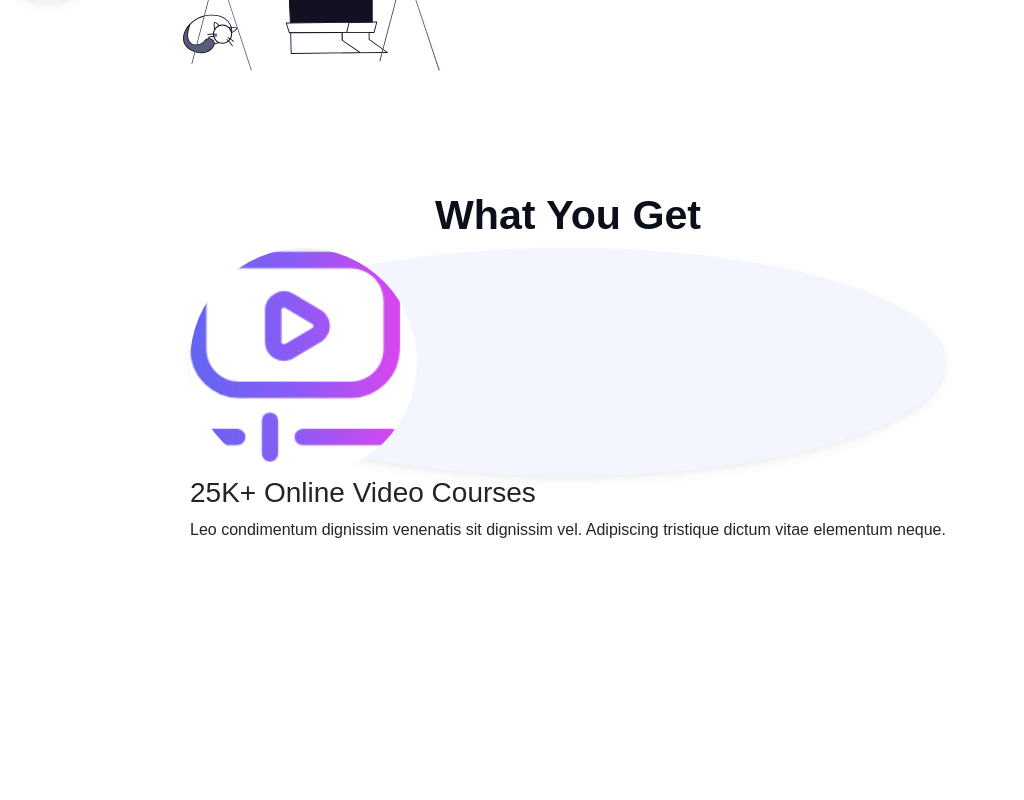
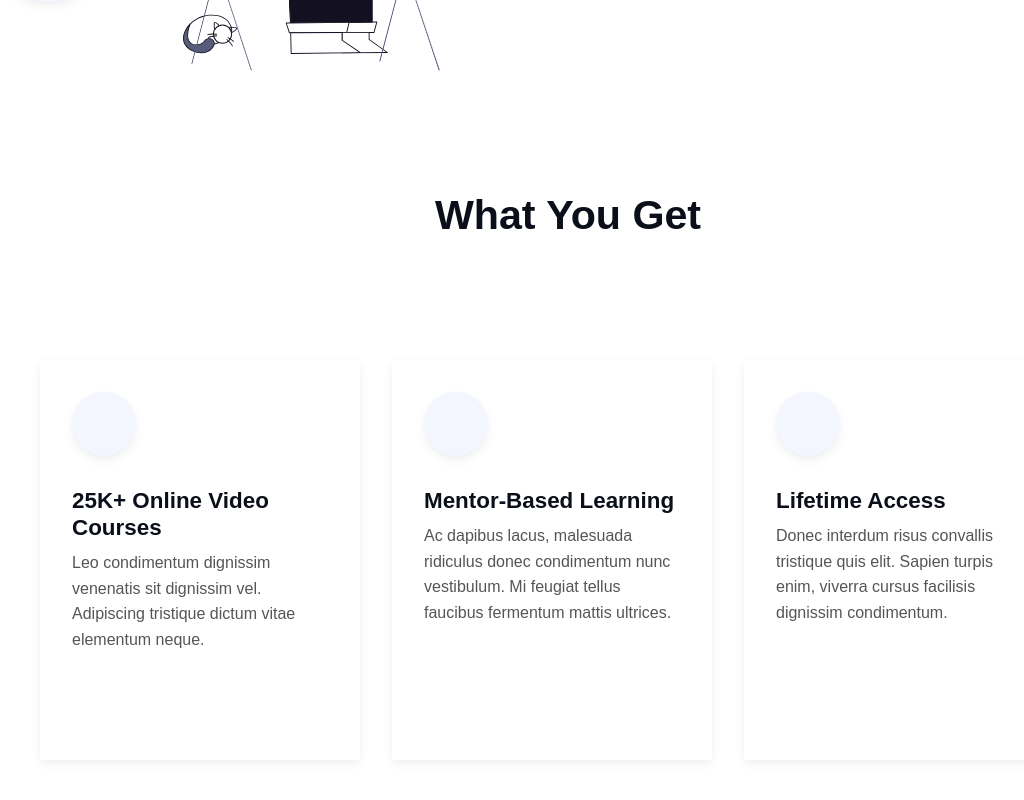
Before and after one commit to ol1mowski/it-shop.de, a React (Create React App) app: page / in a window 1280 px wide. Shown: the part 3019-3819 px from the top of the page, without its empty margins (72-1096 px from the left). Before the commit the page ends 3577 px from the top, so only its background shows below. Built offline with nearby package versions, Linux system fonts and the light colour scheme.

Commit message:
improve sketch to gain section

```diff
--- a/src/Components/GainSection/Gain/Gain.jsx
+++ b/src/Components/GainSection/Gain/Gain.jsx
@@ -8,7 +8,7 @@ const Gain = props => {
         <>
             <div className={style.gainContainer}>
                 <div className={style.gainContainer__imgWrapper}>
-                    <img src={img} alt='icon' className={style.gainContainer__imgWrapper__img} />
+                    {/* <img src={img} alt='icon' className={style.gainContainer__imgWrapper__img} /> */}
                 </div>
                 <div className={style.gainContainer__content}>
                     <h3 className={style.gainContainer__content__h3}>
--- a/src/Components/GainSection/Gain/gain.module.scss
+++ b/src/Components/GainSection/Gain/gain.module.scss
@@ -2,7 +2,23 @@
 
 
 .gainContainer {
+    padding: 2rem;
+    box-shadow: $box-shadow;
+    width: 90vw;
+    height: 25rem;
+    margin: 0 auto;
+    @media screen and (min-width: 600px) {
+        width: 40vw;
+        margin-top: 5rem;
+    }
+    @media screen and (min-width: 1000px) {
+        width: 25vw;
+        margin-right: 2rem;
+    }
     &__imgWrapper {
+        width: 4rem;
+        aspect-ratio: 1;
+        @include d-flex;
         border-radius: 100%;
         background-color: #f3f6ff;
         box-shadow: 0 0.275rem 0.75rem -0.0625rem rgba(11, 15, 25, 0.06), 0 0.125rem 0.4rem -0.0625rem rgba(11, 15, 25, 0.03);
@@ -12,4 +28,13 @@
             border-radius: 70%;
         }
     }
+    &__content {
+        margin-top: 2rem;
+        &__h3 {
+            @include small-headers;
+        }
+        &__p {
+            @include p;
+        }
+    }
 }
--- a/src/Components/GainSection/GainSection.jsx
+++ b/src/Components/GainSection/GainSection.jsx
@@ -1,31 +1,9 @@
-import Gain from './Gain/Gain';
-import style from './gainSection.module.scss';
-import video from '../../assets/icons/gain/video.png';
-import mentor from '../../assets/icons/gain/mentor.png';
-import access from '../../assets/icons/gain/access.png';
-
+import Gain from "./Gain/Gain";
+import style from "./gainSection.module.scss";
+import { GAIN_CONTENT } from "../../data/GainData";
 
 const GainSection = () => {
-
-    const GAIN_CONTENT = [
-        {
-            id: 1,
-            img: video,
-            header: '25K+ Online Video Courses',
-            content: 'Leo condimentum dignissim venenatis sit dignissim vel. Adipiscing tristique dictum vitae elementum neque.',
-        },
-        // {
-        //     id: 2,
-        //     img: mentor,
-        //     header: 'Mentor-Based Learning',
-        //     content: 'Ac dapibus lacus, malesuada ridiculus donec condimentum nunc vestibulum. Mi feugiat tellus faucibus fermentum mattis ultrices.',
-        // }, {
-        //     id: 3,
-        //     img: access,
-        //     header: 'Lifetime Access',
-        //     content: 'Donec interdum risus convallis tristique quis elit. Sapien turpis enim, viverra cursus facilisis dignissim condimentum.',
-        // },
-    ];
+  const gain = GAIN_CONTENT;
 
   return (
     <>
@@ -35,7 +13,8 @@ const GainSection = () => {
             What You Get
           </h2>
         </div>
-                {GAIN_CONTENT.map((val) => (
+        <div className={style.gainSectionContainer__gainWrapper}>
+          {gain.map((val) => (
             <Gain
               key={val.id}
               img={val.img}
@@ -43,6 +22,7 @@ const GainSection = () => {
               content={val.content}
             />
           ))}
+        </div>
       </section>
     </>
   );
--- a/src/Components/GainSection/gainSection.module.scss
+++ b/src/Components/GainSection/gainSection.module.scss
@@ -3,9 +3,19 @@
 .gainSectionContainer {
     margin-top: 5rem;
     @include d-flex-row;
+    gap: 2rem;
+    flex-wrap: wrap;
+    margin-bottom: 3rem;
     &__header {
         &__h2 {
             @include haeders;
         }
     }
+    &__gainWrapper {
+        @include d-flex-row;
+        @media screen and (min-width: 600px) {
+            flex-direction: row;
+            flex-wrap: wrap;
+        }
+    }
 }
--- a/src/Components/InstructionSection/InstructionSection.jsx
+++ b/src/Components/InstructionSection/InstructionSection.jsx
@@ -1,39 +1,11 @@
+import { INSTRUCTION_DATA } from '../../data/InstructionData';
 import Instruction from './Instruction/Instruction';
 import style from './instructionSection.module.scss';
-import img1 from '../../assets/img/gain/1.png';
-import img2 from '../../assets/img/gain/2.png';
-import img3 from '../../assets/img/gain/3.png';
-import img4 from '../../assets/img/gain/4.png';
 
 
 const InstructionSection = () => {
 
-    const INSTRUCTION_DATA = [
-        {
-            id: 1,
-            header: 'Find what fascinates you & choose your course',
-            content: 'Nulla faucibus mauris pellentesque blandit faucibus non. Sit ut et at suspendisse gravida hendrerit scelerisque tempus placerat.',
-            src: img1,
-        },
-        {
-            id: 2,
-            header: 'Learn by doing',
-            content: 'Tristique sed pharetra feugiat tempor sagittis. Ultricies eu bibendum adipiscing lacinia. Quisque praesent aliquam tempus phasellus ut integer ac nunc dapibus.',
-            src: img2,
-        },
-        {
-            id: 3,
-            header: 'Get instant expert feedback',
-            content: 'Duis euismod enim, facilisis risus tellus pharetra lectus diam neque. Nec ultrices mi faucibus est. Magna ullamcorper potenti elementum ultricies auctor nec volutpat augue.',
-            src: img3,
-        },
-        {
-            id: 4,
-            header: 'Put your learning into practice & find your dream job',
-            content: 'Sed fermentum ut nibh duis. Dolor pretium arcu, tincidunt ultrices tristique arcu cursus massa gravida tortor nulla, mollis id pretium.',
-            src: img4,
-        },
-    ];
+    const instruction = INSTRUCTION_DATA;
 
     return (
         <>
@@ -41,7 +13,7 @@ const InstructionSection = () => {
                 <h2 className={style.instructionSection__h2}>
                     How Does It Work?
                 </h2>
-                {INSTRUCTION_DATA.map((val) => (
+                {instruction.map((val) => (
                     <Instruction
                         key={val.id}
                         id={val.id}
--- /dev/null
+++ b/src/data/GainData.js
@@ -0,0 +1,23 @@
+import video from '../assets/icons/gain/video.png';
+import mentor from '../assets/icons/gain/mentor.png';
+import access from '../assets/icons/gain/access.png';
+
+export const GAIN_CONTENT = [
+    {
+        id: 1,
+        img: video,
+        header: '25K+ Online Video Courses',
+        content: 'Leo condimentum dignissim venenatis sit dignissim vel. Adipiscing tristique dictum vitae elementum neque.',
+    },
+    {
+        id: 2,
+        img: mentor,
+        header: 'Mentor-Based Learning',
+        content: 'Ac dapibus lacus, malesuada ridiculus donec condimentum nunc vestibulum. Mi feugiat tellus faucibus fermentum mattis ultrices.',
+    }, {
+        id: 3,
+        img: access,
+        header: 'Lifetime Access',
+        content: 'Donec interdum risus convallis tristique quis elit. Sapien turpis enim, viverra cursus facilisis dignissim condimentum.',
+    },
+];
--- /dev/null
+++ b/src/data/InstructionData.js
@@ -0,0 +1,31 @@
+import img1 from '../assets/img/gain/1.png';
+import img2 from '../assets/img/gain/2.png';
+import img3 from '../assets/img/gain/3.png';
+import img4 from '../assets/img/gain/4.png';
+
+export const INSTRUCTION_DATA = [
+    {
+        id: 1,
+        header: 'Find what fascinates you & choose your course',
+        content: 'Nulla faucibus mauris pellentesque blandit faucibus non. Sit ut et at suspendisse gravida hendrerit scelerisque tempus placerat.',
+        src: img1,
+    },
+    {
+        id: 2,
+        header: 'Learn by doing',
+        content: 'Tristique sed pharetra feugiat tempor sagittis. Ultricies eu bibendum adipiscing lacinia. Quisque praesent aliquam tempus phasellus ut integer ac nunc dapibus.',
+        src: img2,
+    },
+    {
+        id: 3,
+        header: 'Get instant expert feedback',
+        content: 'Duis euismod enim, facilisis risus tellus pharetra lectus diam neque. Nec ultrices mi faucibus est. Magna ullamcorper potenti elementum ultricies auctor nec volutpat augue.',
+        src: img3,
+    },
+    {
+        id: 4,
+        header: 'Put your learning into practice & find your dream job',
+        content: 'Sed fermentum ut nibh duis. Dolor pretium arcu, tincidunt ultrices tristique arcu cursus massa gravida tortor nulla, mollis id pretium.',
+        src: img4,
+    },
+];
--- a/src/sass/setting.module.scss
+++ b/src/sass/setting.module.scss
@@ -50,6 +50,12 @@
     box-shadow: $box-shadow;
 }
 
+@mixin small-headers() {
+    color: #0b0f19;
+    font-size: 1.4rem;
+    font-weight: 700;
+}
+
 @mixin haeders() {
     color: #0b0f19;
     font-size: calc(1.375rem + 1.5vw);
```
Lines whose indentation alone changed are shown as unchanged.
